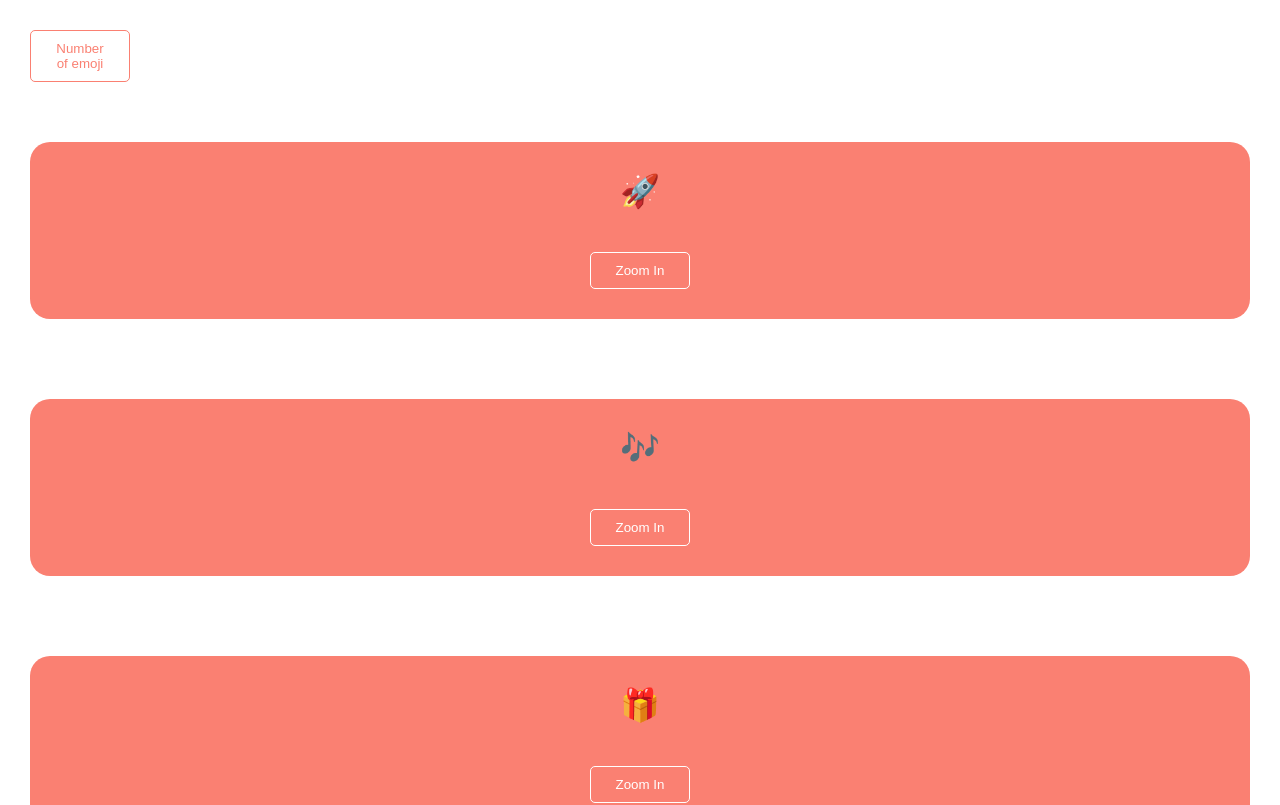
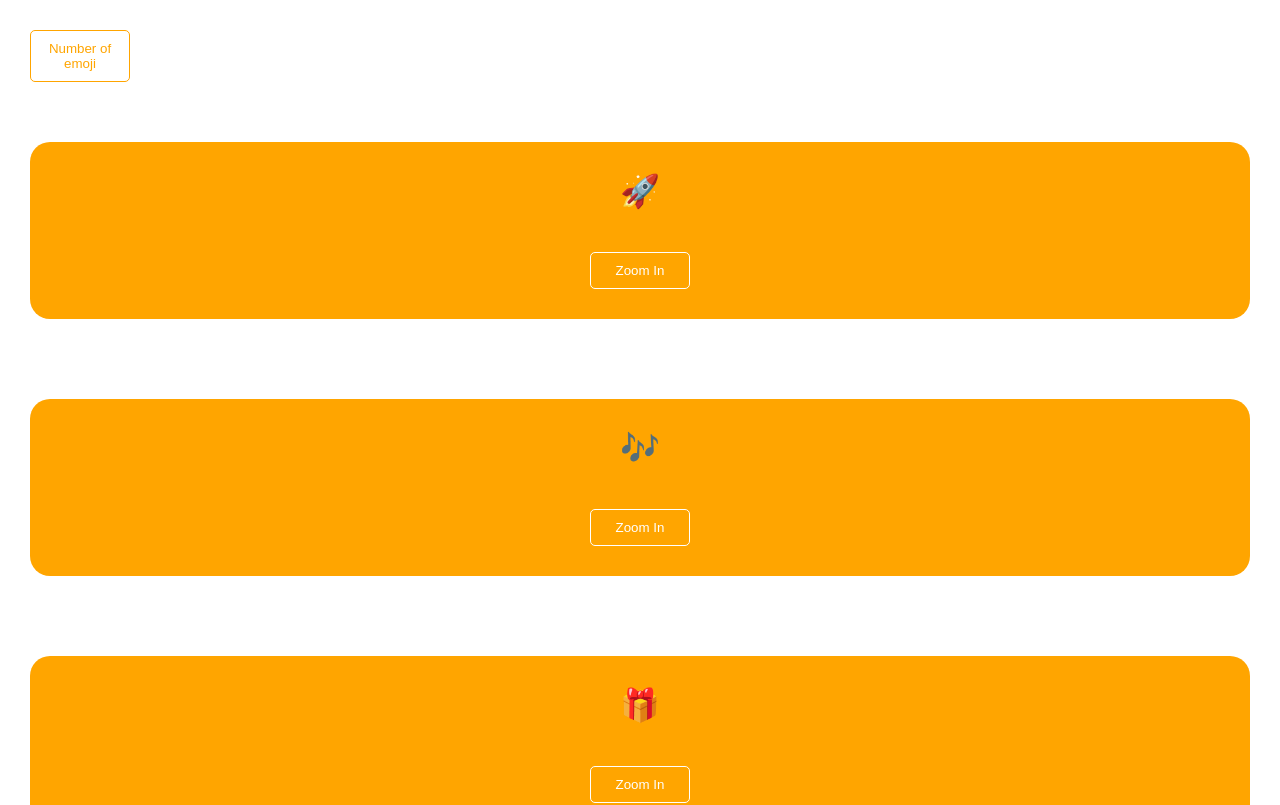
Before and after one commit to RobFyd/react-styling, a React (Vite) app: page / in a window 1280 px wide. Shown: the top 805 px of the page. Built offline with nearby package versions, Linux system fonts and the light colour scheme.

Commit message:
style: update StyledItem background color to orange and adjust StyledButton color and padding

```diff
--- a/src/components/Item/Item.jsx
+++ b/src/components/Item/Item.jsx
@@ -3,7 +3,7 @@ import styled from "styled-components";
 import { StyledButton } from "../styles/StyledButton";
 
 const StyledItem = styled.li`
-  background: salmon;
+  background: orange;
   padding: 30px 50px;
   border-radius: 20px;
   text-align: center;
--- a/src/components/styles/StyledButton.jsx
+++ b/src/components/styles/StyledButton.jsx
@@ -4,15 +4,15 @@ export const StyledButton = styled.button`
   background: transparent;
   border: 1px solid;
   border-radius: 5px;
-  padding: 10px 20px;
+  padding: 10px 15px;
   cursor: pointer;
   width: 100px;
-  color: ${({ $primary }) => ($primary ? "salmon" : "white")};
+  color: ${({ $primary }) => ($primary ? "orange" : "white")};
   transition: background 0.3s;
   margin: ${({ $margin }) => $margin + "px"};
 
   &:hover {
-    color: ${({ $primary }) => ($primary ? "white" : "salmon")};
-    background: ${({ $primary }) => ($primary ? "salmon" : "white")};
+    color: ${({ $primary }) => ($primary ? "white" : "orange")};
+    background: ${({ $primary }) => ($primary ? "orange" : "white")};
   }
 `;
```
